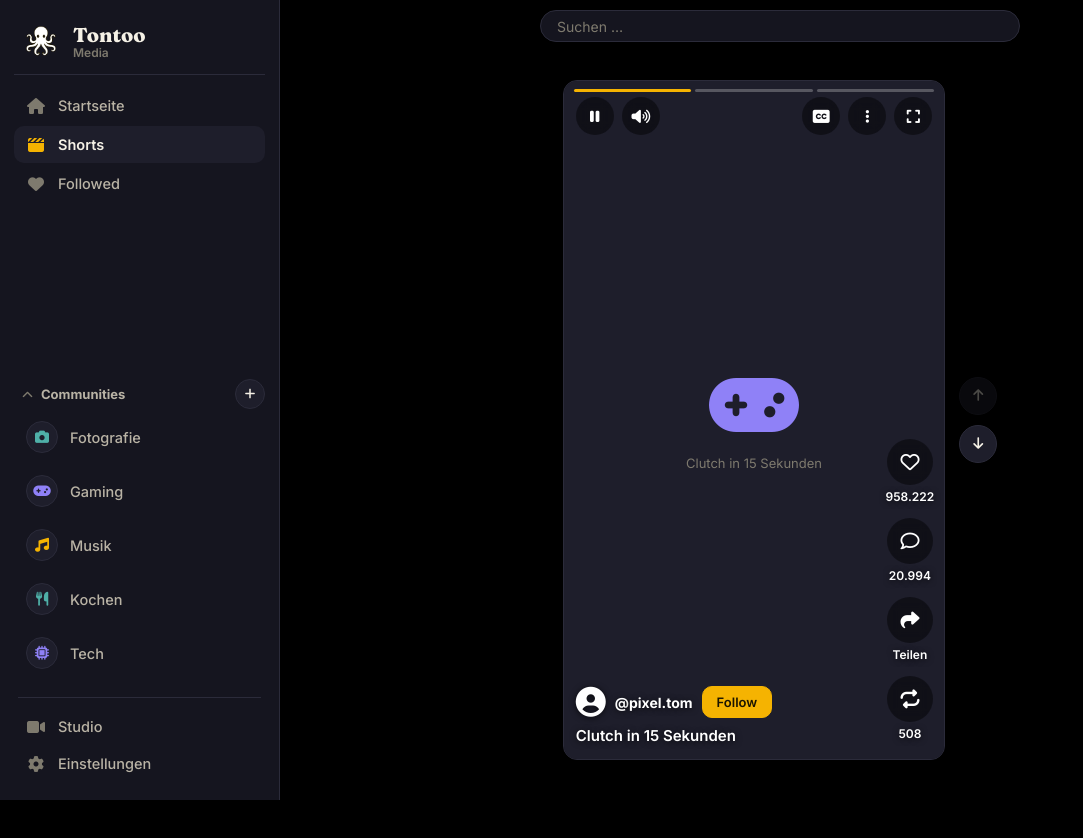
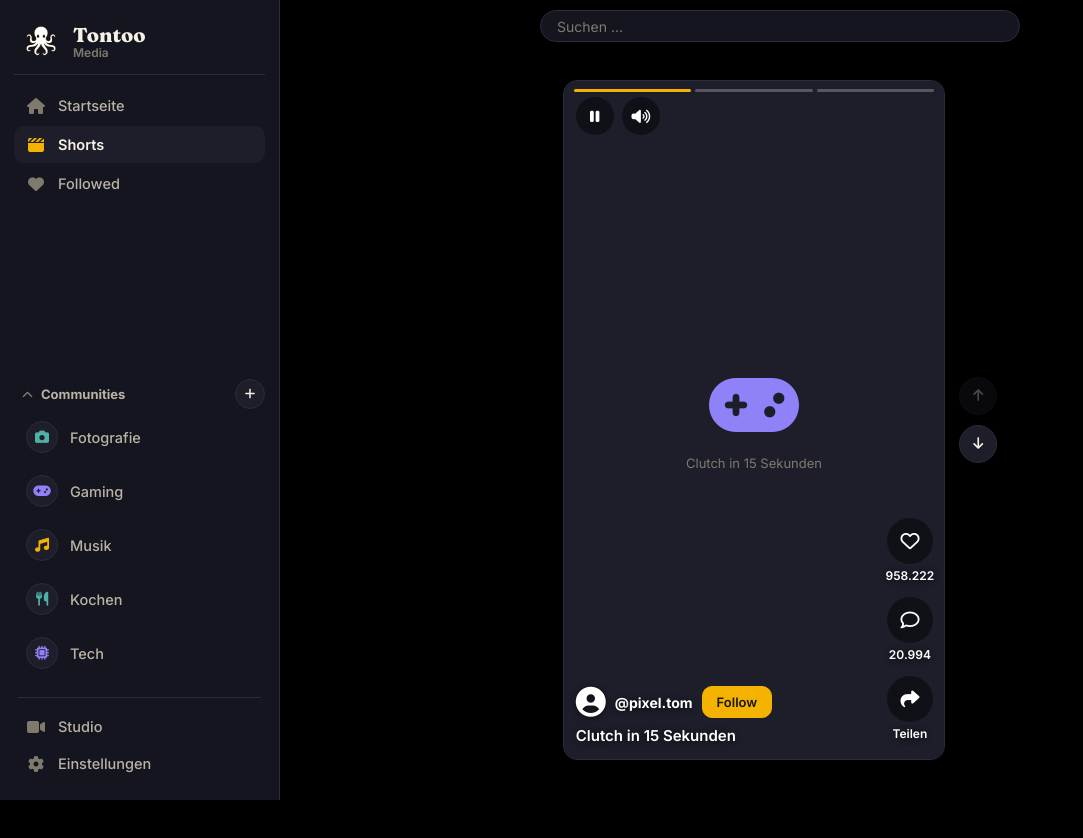
Before and after one commit to arlomu/TontooMedia, a React (Vite) app in the folder frontend/: page /shorts in a window 1280 px wide. Shown: the top 838 px of the page, without its empty margins (0-1083 px from the left). Built offline with nearby package versions, Linux system fonts and the light colour scheme.

Commit message:
Shorts: CC, 3-Punkte, Vollbild oben und Remix unten entfernt

```diff
--- a/frontend/src/pages/app/Shorts.jsx
+++ b/frontend/src/pages/app/Shorts.jsx
@@ -1,4 +1,4 @@
-import { useCallback, useEffect, useRef, useState } from 'react'
+import { useCallback, useEffect, useState } from 'react'
 import { Link } from 'react-router-dom'
 import { DEMO_SHORTS } from './demoData.js'
 
@@ -8,10 +8,8 @@ export default function Shorts({ showToast }) {
   const [idx, setIdx] = useState(0) // man startet ganz oben
   const [playing, setPlaying] = useState(true)
   const [muted, setMuted] = useState(false)
-  const [cc, setCc] = useState(false)
   const [liked, setLiked] = useState({})
   const [followed, setFollowed] = useState({})
-  const playerRef = useRef(null)
 
   const short = DEMO_SHORTS[idx]
   const demo = (msg) => showToast(msg || 'Das ist nur ein Beispiel.')
@@ -37,23 +35,11 @@ export default function Shorts({ showToast }) {
     return () => window.removeEventListener('keydown', onKey)
   }, [prev, next])
 
-  const toggleFullscreen = async () => {
-    try {
-      if (document.fullscreenElement) {
-        await document.exitFullscreen()
-      } else {
-        await playerRef.current?.requestFullscreen()
-      }
-    } catch {
-      demo('Vollbild geht hier nicht (Beispiel).')
-    }
-  }
-
   return (
     <div className="app-page shorts-page">
       <div className="shorts-center">
       <div className="shorts-stage">
-        <div className="short-player" ref={playerRef}>
+        <div className="short-player">
           {/* Platzhalter statt Video */}
           <div className="short-screen">
             <i className={`fa-solid ${short.icon} ${short.color}`} />
@@ -82,17 +68,6 @@ export default function Shorts({ showToast }) {
                 <i className={`fa-solid ${muted ? 'fa-volume-xmark' : 'fa-volume-high'}`} />
               </button>
             </div>
-            <div className="short-topgroup">
-              <button type="button" className={`pillbtn${cc ? ' on' : ''}`} aria-label="Untertitel" aria-pressed={cc} onClick={() => setCc((v) => !v)}>
-                <i className="fa-solid fa-closed-captioning" />
-              </button>
-              <button type="button" className="pillbtn" aria-label="Mehr Optionen" onClick={() => demo('Mehr Optionen kommen später (Beispiel).')}>
-                <i className="fa-solid fa-ellipsis-vertical" />
-              </button>
-              <button type="button" className="pillbtn" aria-label="Vollbild" onClick={toggleFullscreen}>
-                <i className="fa-solid fa-expand" />
-              </button>
-            </div>
           </div>
 
           {/* Action-Rail rechts */}
@@ -115,10 +90,6 @@ export default function Shorts({ showToast }) {
               <i className="fa-solid fa-share" />
             </button>
             <span className="rail-count">Teilen</span>
-            <button type="button" className="rail-btn" aria-label="Remixen" onClick={() => demo('Remix kommt später (Beispiel).')}>
-              <i className="fa-solid fa-repeat" />
-            </button>
-            <span className="rail-count">{short.remixes}</span>
           </div>
 
           {/* Info unten links */}
```
